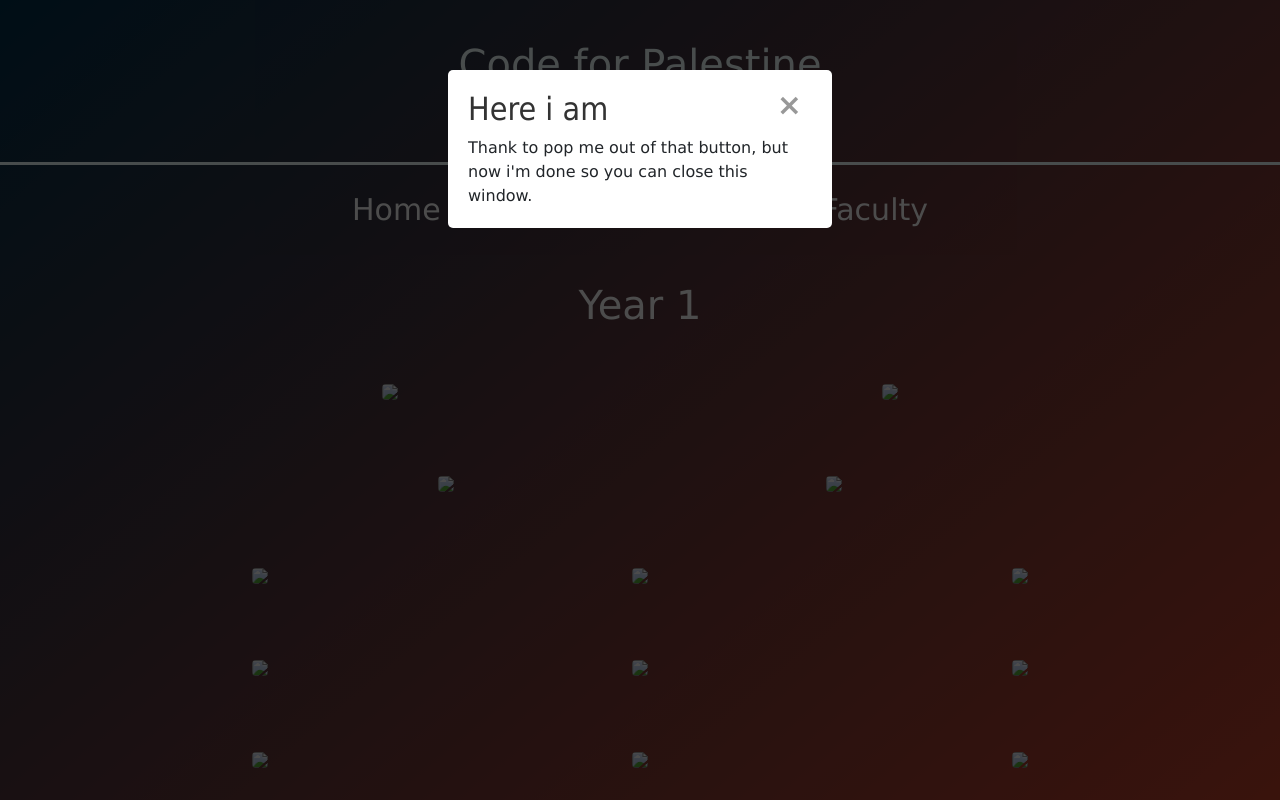
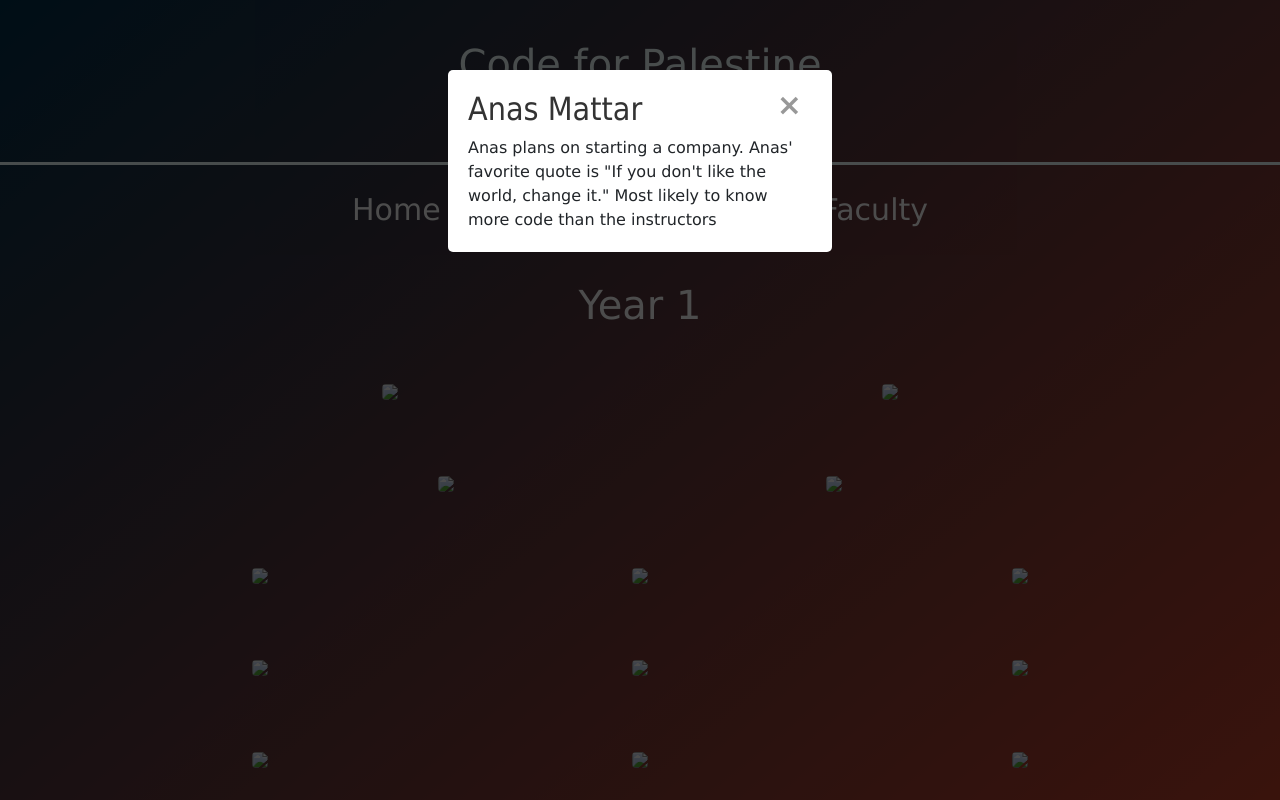
Before and after one commit to HatemSaadallah/CodeforPaletineYearBook2018, a Flask app: page /yearOne in a window 1280 px wide, after a click that opens the changed part. Run offline with Flask 2, Linux system fonts and the light colour scheme; some libraries are stand-ins or nearby versions.

Commit message:
Update y1_page.html

```diff
--- a/templates/y1_page.html
+++ b/templates/y1_page.html
@@ -102,10 +102,109 @@
 	<!-- Popup code -->
 	<div id="popup1" class="overlay">
 	<div class="popup">
-		<h2>Here i am</h2>
+		<h2>Anas Mattar</h2>
 		<a class="close" href="#">&times;</a>
 		<div class="content">
-			Thank to pop me out of that button, but now i'm done so you can close this window.
+			Anas plans on starting a company. Anas' favorite quote is "If you don't like the world, change it."
+			Most likely to know more code than the instructors
+		</div>
+	</div>
+
+	<div id="popup1" class="overlay">
+	<div class="popup">
+		<h2>Dareen Akkila</h2>
+		<a class="close" href="#">&times;</a>
+		<div class="content">
+			Dareen's favorite snapchat filter is the flower crown one. Her favorite quote is "It's not a bad life, it's just a bad day." 💛💫
+			Best Dabka Dancer
+		</div>
+	</div>
+
+	<div id="popup1" class="overlay">
+	<div class="popup">
+		<h2>Farah Shaqoura</h2>
+		<a class="close" href="#">&times;</a>
+		<div class="content">
+
+		</div>
+	</div>
+
+	<div id="popup1" class="overlay">
+	<div class="popup">
+		<h2>Fedaa "Fofo" Alsoufi</h2>
+		<a class="close" href="#">&times;</a>
+		<div class="content">
+			Fedaa thinks the camp as whole was magnificent and it is one of the most unforgettable journeys in her life. She is crazy about travelling, but especially wants to visit Turkey .
+			Most Likely to Give a Ted Talk
+		</div>
+	</div>
+
+	<div id="popup1" class="overlay">
+	<div class="popup">
+		<h2>Karam "Kemor" Hillis</h2>
+		<a class="close" href="#">&times;</a>
+		<div class="content">
+			Karam's favorite moment was shen bora put the hat on his head and the other students said HAJ BORA! His favorite snapchat filter is the dog filter.
+			Most Instagram Followers
+		</div>
+	</div>
+
+	<div id="popup1" class="overlay">
+	<div class="popup">
+		<h2>Mai "May the Month" Auda</h2>
+		<a class="close" href="#">&times;</a>
+		<div class="content">
+			Mai hopes to be a businesswoman and company manager. She wants to travel to Turkey.
+			Best Laugh
+		</div>
+	</div>
+
+	<div id="popup1" class="overlay">
+	<div class="popup">
+		<h2>Maram Hemo</h2>
+		<a class="close" href="#">&times;</a>
+		<div class="content">
+			Maram hopes to travel to America and Jerusalem.	Her favorite quote is "no pain no gain."
+			Most Chill
+		</div>
+	</div>
+
+	<div id="popup1" class="overlay">
+	<div class="popup">
+		<h2>Mohammed "Konan" Mourtaja</h2>
+		<a class="close" href="#">&times;</a>
+		<div class="content">
+		His favorite moment at camp was all the moments with friends and specially with his best friend Hatem. His favorite quote is "The game is always on" - Sherlock Holmes.
+		Most Inseparable (With Sufyan Serdah)
+		</div>
+	</div>
+
+	<div id="popup1" class="overlay">
+	<div class="popup">
+		<h2>Sufyan "Sefo" Serdah</h2>
+		<a class="close" href="#">&times;</a>
+		<div class="content">
+			In 10 years, Sufyan sees himself as a dentist in a superb college. He hopes to travel to Madrid.
+			Most Inseparable (With Mohammed Mourtaja)
+		</div>
+	</div>
+
+	<div id="popup1" class="overlay">
+	<div class="popup">
+		<h2>Zaina "Kawthar" AbuShaban</h2>
+		<a class="close" href="#">&times;</a>
+		<div class="content">
+			Zaina liked making the shadow puppet presentation. Her favorite quote is "Shoot for the moon if you miss you'll land among the stars"... jk her fav quote is Cash me ousside how bout dat.
+			Fastest Talker
+		</div>
+	</div>
+
+	<div id="popup1" class="overlay">
+	<div class="popup">
+		<h2>Zayan "Zezo" Alaraishy</h2>
+		<a class="close" href="#">&times;</a>
+		<div class="content">
+			Zayan's favorite snapchat filter is the flower filter. Zayan wants to be a programmer at Google.
 		</div>
 	</div>
 </div>
```
